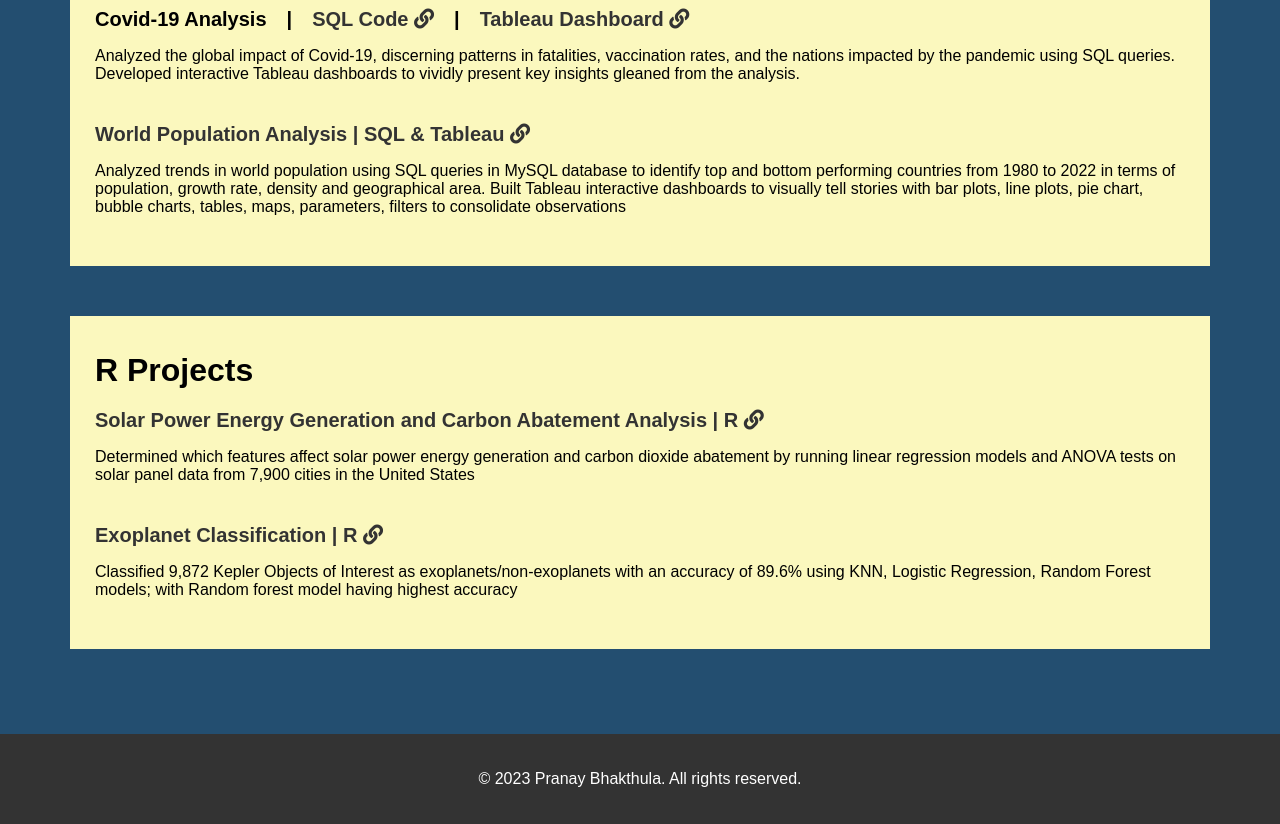
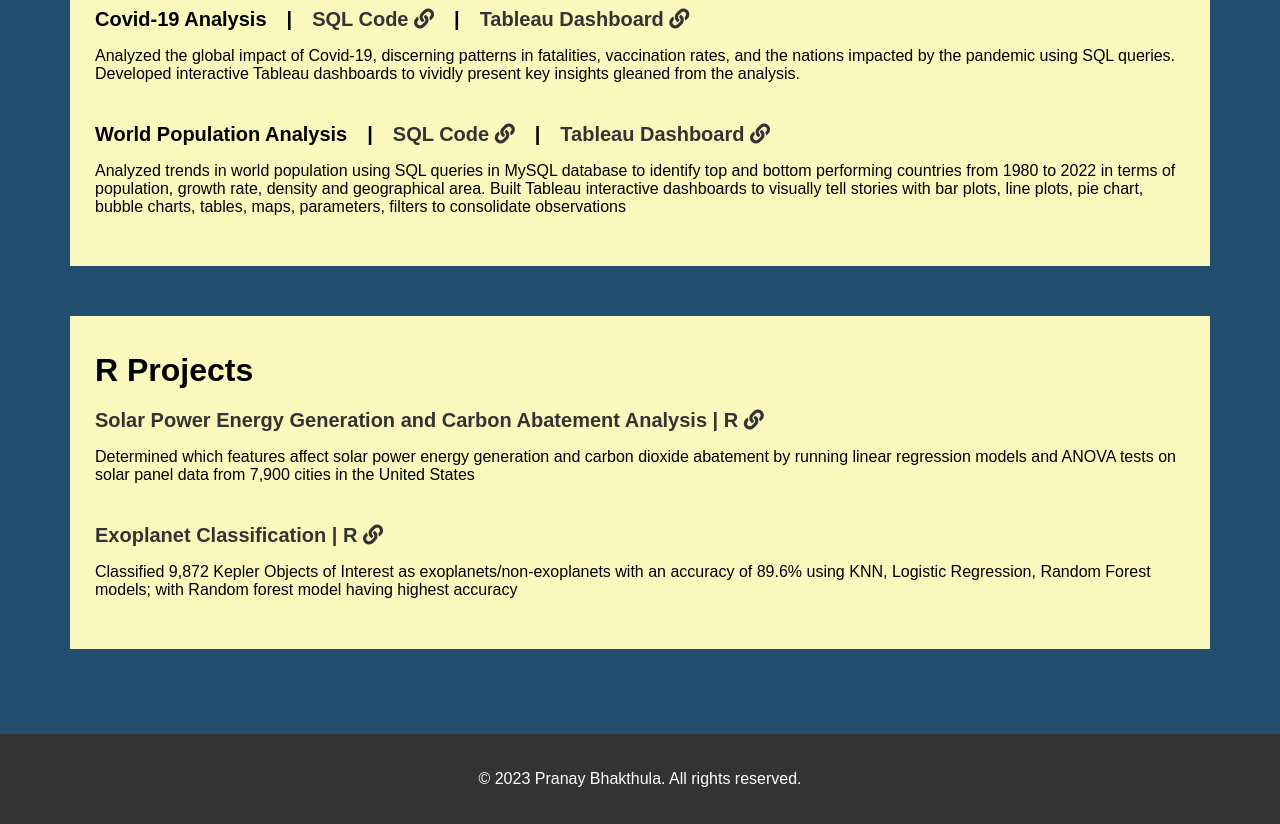
Before and after one commit to Pranay-yanarp/Pranay-yanarp.github.io, a plain HTML site: page index.html in a window 1280 px wide. Shown: the part 1740-2564 px from the top of the page. Drawn offline with Linux system fonts and the light colour scheme.

Commit message:
Update index.html

```diff
--- a/index.html
+++ b/index.html
@@ -94,8 +94,13 @@
           </li>
 
           <li>
-            <a href="https://github.com/Pranay-yanarp/SQL-and-BI-projects/tree/main/World-population-Analysis" target="_blank">
-              <h3>World Population Analysis | SQL & Tableau <i class="fas fa-link"></i></h3> </a>
+            <div class="multiple-links">
+              <h3 >World Population Analysis </h3>
+              <h3> | </h3>
+              <a href="https://github.com/Pranay-yanarp/SQL-and-BI-projects/blob/main/World-population-Analysis/SQL-files/world_population.sql"><h3>SQL Code <i class="fas fa-link"></i></h3></a>
+              <h3> | </h3>
+              <a href="https://public.tableau.com/app/profile/pranay.bhakthula/viz/WorldPopulationAnalysis_16916183493500/ContinentLatestPopulation" target="_blank"><h3>Tableau Dashboard <i class="fas fa-link"></i></h3></a>
+            </div>
             <p>Analyzed trends in world population using SQL queries in MySQL database to identify top and bottom performing countries from 1980 to 2022 in terms of population, growth rate, density and geographical area. Built Tableau interactive dashboards to visually tell stories with bar plots, line plots, pie chart, bubble charts, tables, maps, parameters, filters to consolidate observations </p>
           </li>
 
```
